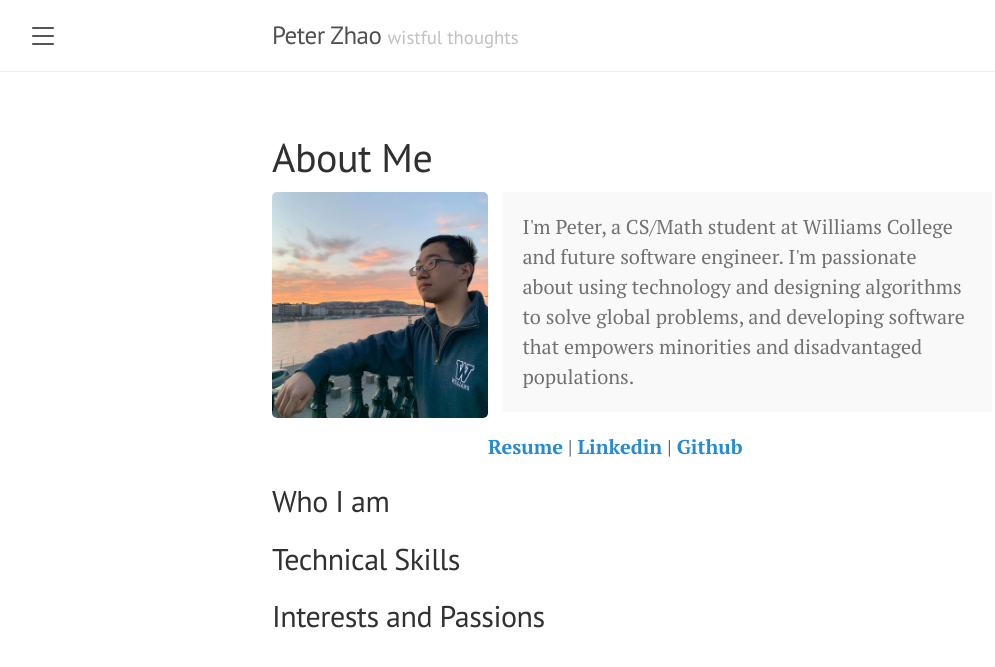
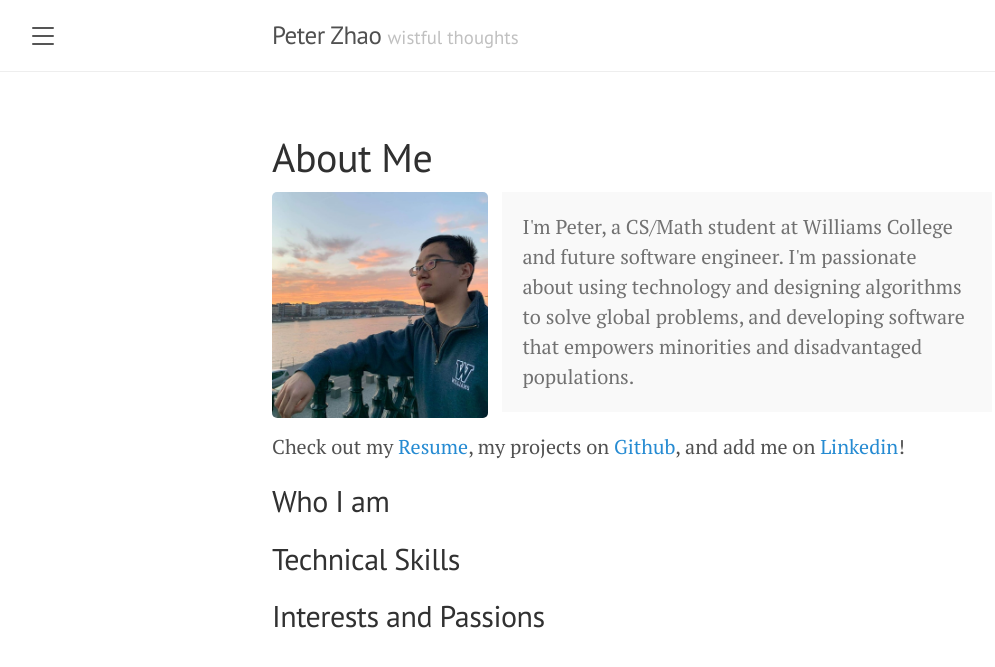
Before and after one commit to pzhao1799/pzhao1799.github.io, a Jekyll site: the page built from about.md, in a window 1280 px wide. Shown: the top 667 px of the page, without its empty margins (8-1003 px from the left). Built offline with Jekyll 4.4.1, drawn with Linux system fonts in a browser that asks for light colours.

Commit message:
about me ui

```diff
--- a/about.md
+++ b/about.md
@@ -2,19 +2,15 @@
 layout: page
 title: About Me
 ---
-
-<div id="container">
-  <div id="image"><img src="../profile.jpg" alt="profile" width="255"> </div>
+<div>
+  <div id="image"><img src="../profile.jpg" alt="profile" width="230"> </div>
   <div id="content">
     <p class="message">
     I'm Peter, a CS/Math student at Williams College and future software engineer. I'm passionate about using technology and designing algorithms to solve global problems, and developing software that empowers minorities and disadvantaged populations.
     </p>
   </div>
 </div>
-
-<span style="font-weight:bold"><a href="../Resume_Zhao.pdf">Resume</a></span> |
-<span style="font-weight:bold"><a href="https://www.linkedin.com/in/peter-zhao/">Linkedin</a></span> |
-<span style="font-weight:bold"><a href="https://https://github.com/pzhao1799/">Github</a></span>
+Check out my [Resume](../Resume_Zhao.pdf), my projects on [Github](https://https://github.com/pzhao1799/), and add me on [Linkedin](https://www.linkedin.com/in/peter-zhao/)!
 
 ## Who I am
 
--- a/public/css/poole.css
+++ b/public/css/poole.css
@@ -430,13 +430,14 @@ a.pagination-item:hover {
 
 @media only screen and (min-width: 630px) {
   /* only for screens wider or equal to 630 pixels */
-  /* code from https://www.thesitewizard.com/css/design-2-column-layout.shtml */
   #image {
     float: left ;
     width: 30% ;
+    height: 240px;
   }
   #content {
     float: right;
     width: 68%;
+    height: 240px;
   }
 }
```
